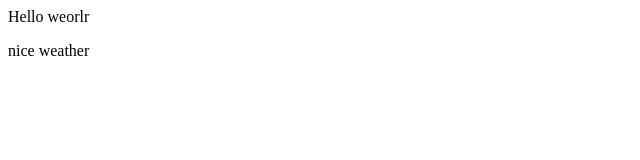
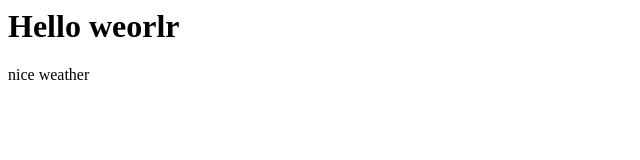
Before and after one commit to kartik27b/learninggithub, a plain HTML site: page index.html in a window 1280 px wide. Shown: the whole page, without its empty margins (0-640 px from the left). Drawn offline with Linux system fonts and the light colour scheme.

Commit message:
Update index.html

```diff
--- a/index.html
+++ b/index.html
@@ -1,6 +1,6 @@
 <html>
   <body>
-    Hello weorlr
+    <h1>Hello weorlr</h1>
     <p>nice weather</p>
   </body>
 </html>
```
